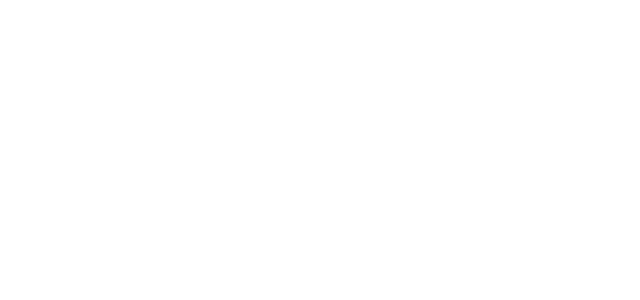
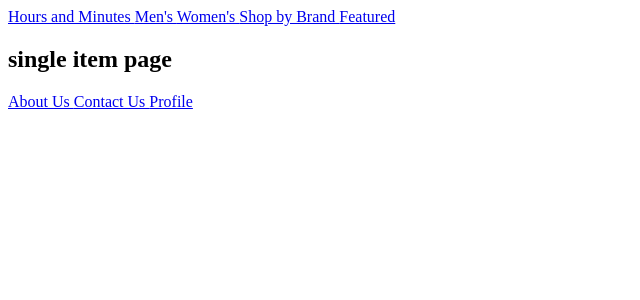
Before and after one commit to HoursAndMinutes/hours-and-minutes, a React (Vite) app in the folder public/: page /singleitem in a window 1280 px wide. Shown: the top 300 px of the page, without its empty margins (0-640 px from the left). Built offline with nearby package versions, Linux system fonts and the light colour scheme.

Commit message:
uncommented AboutUs in App.jsx

```diff
--- a/public/package.json
+++ b/public/package.json
@@ -11,7 +11,8 @@
   },
   "dependencies": {
     "react": "^18.2.0",
-    "react-dom": "^18.2.0"
+    "react-dom": "^18.2.0",
+    "react-router-dom": "^6.15.0"
   },
   "devDependencies": {
     "@types/react": "^18.2.15",
--- a/public/src/App.jsx
+++ b/public/src/App.jsx
@@ -1,5 +1,39 @@
+import { Route, Routes} from 'react-router-dom'
+import AboutUs from './pages/AboutUs'
+import Admin from './pages/Admin'
+import Cart from './pages/Cart'
+import Checkout from './pages/Checkout'
+import Contact from './pages/Contact'
+import Home from './pages/Home'
+import LogIn from './pages/LogIn'
+import Profile from './pages/Profile'
+import Shop from './pages/Shop'
+import SignUp from './pages/SignUp'
+import SingleItem from './pages/SingleItem'
+import NavBar from './components/NavBar'
+import Footer from './components/Footer'
+
+
 const App = () => {
-  return <></>;
+  return (
+    <section>
+      <NavBar />
+        <Routes>
+          <Route path='/' element={<Home />}/>
+          <Route path='/about' element={<AboutUs />}/>
+          <Route path='/admin' element={<Admin />}/>
+          <Route path='/cart' element={<Cart />}/>
+          <Route path='/checkout' element={<Checkout />}/>
+          <Route path='/contact' element={<Contact />}/>
+          <Route path='/login' element={<LogIn />}/>
+          <Route path='/profile' element={<Profile />}/>
+          <Route path='/shop' element={<Shop />}/>
+          <Route path='/signup' element={<SignUp />}/>
+          <Route path='/singleitem' element={<SingleItem />}/>
+        </Routes>
+      <Footer />
+    </section>
+  );
 };
 
 export default App;
--- a/public/src/components/Footer.jsx
+++ b/public/src/components/Footer.jsx
@@ -1,8 +1,14 @@
+import { Link } from "react-router-dom"
+
 const Footer = () => {
   return (
-      <>
-          <h1>Footer</h1>
-      </>
+      <section>
+        <nav>
+          <Link className = "navLink" to = '/about'> About Us </Link>
+          <Link className = "navLink" to = '/contact'> Contact Us </Link>
+          <Link className = "navLink" to = '/profile'> Profile </Link>
+        </nav>
+      </section>
   )
 }
 
--- a/public/src/components/NavBar.jsx
+++ b/public/src/components/NavBar.jsx
@@ -1,8 +1,16 @@
+import { Link } from "react-router-dom"
+
 const NavBar = () => {
     return (
-        <>
-            <h1>NavBar</h1>
-        </>
+        <section>
+            <nav>
+                <Link className = "navLink" to = '/'> Hours and Minutes </Link>
+                <Link className = "navLink" to = '/shop?type=men'> Men's </Link>
+                <Link className = "navLink" to = '/shop?type=women'> Women's </Link>
+                <Link className = "navLink" to = '/shop?type=brand'> Shop by Brand </Link>
+                <Link className = "navLink" to = '/shop?type=featured'> Featured </Link>
+            </nav>
+        </section>
     )
 }
 
--- a/public/src/main.jsx
+++ b/public/src/main.jsx
@@ -1,9 +1,10 @@
 import React from 'react'
 import ReactDOM from 'react-dom/client'
 import App from './App.jsx'
+import { BrowserRouter } from 'react-router-dom'
 
 ReactDOM.createRoot(document.getElementById('root')).render(
-  <React.StrictMode>
-    <App />
-  </React.StrictMode>,
+  <BrowserRouter>
+      <App />
+  </BrowserRouter>
 )
```
Also changed, not shown: 1 other file (tests, documents, lock files or other folders).
